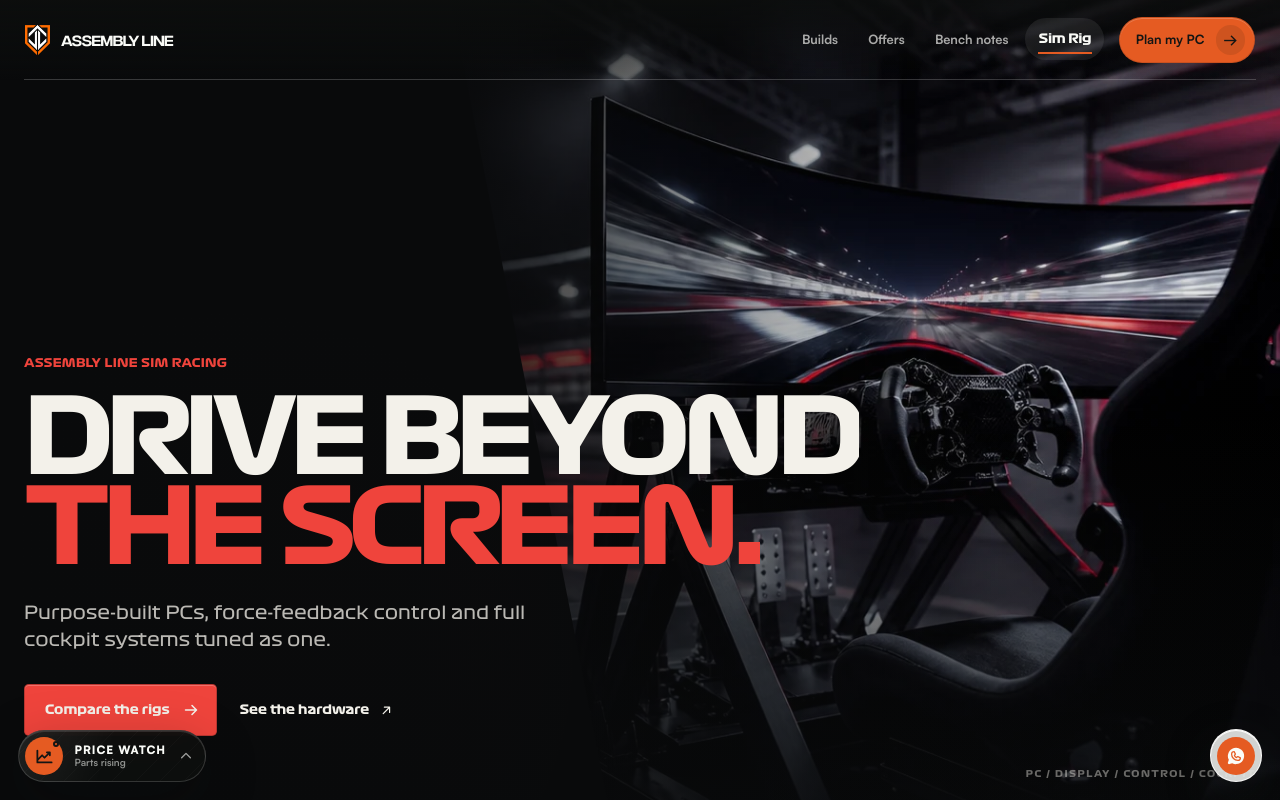
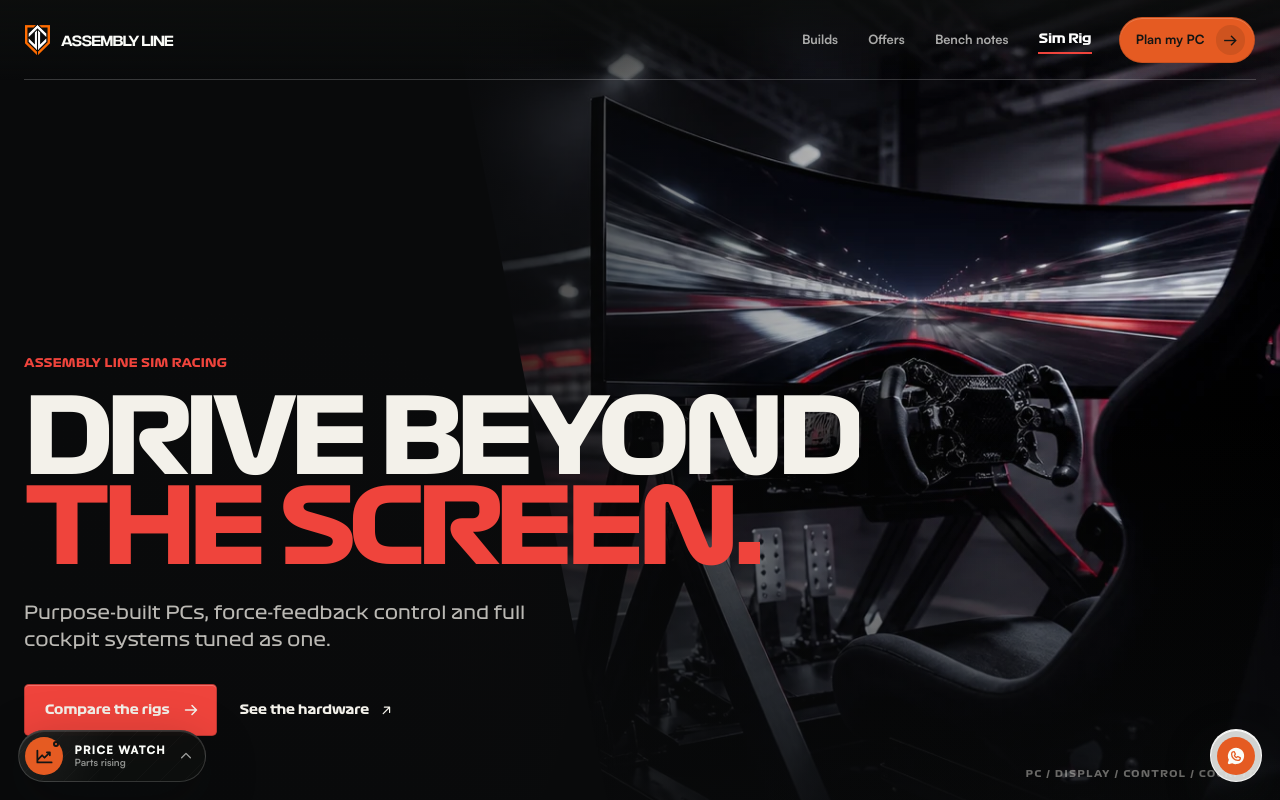
Before and after one commit to xomexh/assembly-line-website, a React (Vite) app: page /sim-racing in a window 1280 px wide. Shown: the top 800 px of the page. Built offline with nearby package versions, Linux system fonts and the light colour scheme.

Commit message:
Add Sim Rig nav text-fill animation and update F1 pricing

```diff
--- a/src/layout/SiteHeader.tsx
+++ b/src/layout/SiteHeader.tsx
@@ -144,7 +144,18 @@
 
           <nav className="site-nav" aria-label="Primary navigation">
             {navigationItems.map((item) => (
-              <NavLink className={item.className} key={item.to} to={item.to}>{item.label}</NavLink>
+              <NavLink
+                aria-label={item.className === 'site-nav__sim-rig' ? item.label : undefined}
+                className={item.className}
+                key={item.to}
+                to={item.to}
+              >
+                {item.className === 'site-nav__sim-rig' ? (
+                  <span className="site-nav__sim-rig-label" data-label={item.label}>
+                    {item.label}
+                  </span>
+                ) : item.label}
+              </NavLink>
             ))}
             <Link className="site-nav__cta" to="/start">
               Plan my PC <Arrow />
@@ -173,7 +184,19 @@
       >
         <nav className="site-mobile-menu__links" aria-label="Mobile navigation">
           {navigationItems.map((item) => (
-            <NavLink className={item.className} key={item.to} to={item.to} onClick={closeMenu}>{item.label}</NavLink>
+            <NavLink
+              aria-label={item.className === 'site-nav__sim-rig' ? item.label : undefined}
+              className={item.className}
+              key={item.to}
+              to={item.to}
+              onClick={closeMenu}
+            >
+              {item.className === 'site-nav__sim-rig' ? (
+                <span className="site-nav__sim-rig-label" data-label={item.label}>
+                  {item.label}
+                </span>
+              ) : item.label}
+            </NavLink>
           ))}
           <Link className="site-mobile-menu__cta" to="/start" onClick={closeMenu}>
             Plan my PC <Arrow />
--- a/src/pages/f1/F1Page.tsx
+++ b/src/pages/f1/F1Page.tsx
@@ -54,7 +54,7 @@
     description: 'A purpose-built PC and responsive display give new racers everything they need to find their line.',
     target: 'WQHD racing on a responsive 27-inch curved display',
     packagePrice: '₹1,71,990',
-    pcTotal: '₹1,52,990',
+    pcTotal: '₹1,56,990',
     parts: [
       { category: 'CPU', name: 'AMD Ryzen 5 7500F', price: '₹14,396' },
       { category: 'Cooler', name: 'DeepCool AG400 G2 Black', price: '₹2,000' },
--- a/src/styles/navigation.css
+++ b/src/styles/navigation.css
@@ -415,6 +415,62 @@
   color: var(--muted-light);
 }
 
+.site-nav > a.site-nav__sim-rig,
+.site-header--dark .site-nav > a.site-nav__sim-rig,
+.site-header--dark .site-nav > a.site-nav__sim-rig:hover,
+.site-header--dark .site-nav > a.site-nav__sim-rig[aria-current='page'],
+.site-mobile-menu__links > a.site-nav__sim-rig {
+  position: relative;
+  color: #ffffff;
+}
+
+.site-nav > a.site-nav__sim-rig:hover,
+.site-nav > a.site-nav__sim-rig[aria-current='page'],
+.site-header--dark .site-nav > a.site-nav__sim-rig:is(:hover, :focus-visible, [aria-current='page']) {
+  color: #ffffff;
+  background-color: transparent;
+}
+
+.site-nav > a.site-nav__sim-rig::after {
+  background: #ef443c;
+}
+
+.site-nav__sim-rig-label {
+  position: relative;
+  display: inline-block;
+  color: #ffffff;
+}
+
+.site-nav__sim-rig-label::after {
+  position: absolute;
+  inset: 0;
+  color: #ef443c;
+  content: attr(data-label);
+  clip-path: inset(0 100% 0 0);
+  pointer-events: none;
+}
+
+@media (prefers-reduced-motion: no-preference) {
+  .site-nav__sim-rig:is(:hover, :focus-visible) .site-nav__sim-rig-label {
+    color: #ffffff;
+  }
+
+  .site-nav__sim-rig:is(:hover, :focus-visible) .site-nav__sim-rig-label::after {
+    animation: sim-rig-text-fill 760ms cubic-bezier(0.22, 1, 0.36, 1) both;
+  }
+}
+
+@media (prefers-reduced-motion: reduce) {
+  .site-nav__sim-rig:is(:hover, :focus-visible) .site-nav__sim-rig-label::after {
+    clip-path: inset(0);
+  }
+}
+
+@keyframes sim-rig-text-fill {
+  from { clip-path: inset(0 100% 0 0); }
+  to { clip-path: inset(0); }
+}
+
 @media (max-width: 820px) {
 
   .site-header.is-docked {
```
